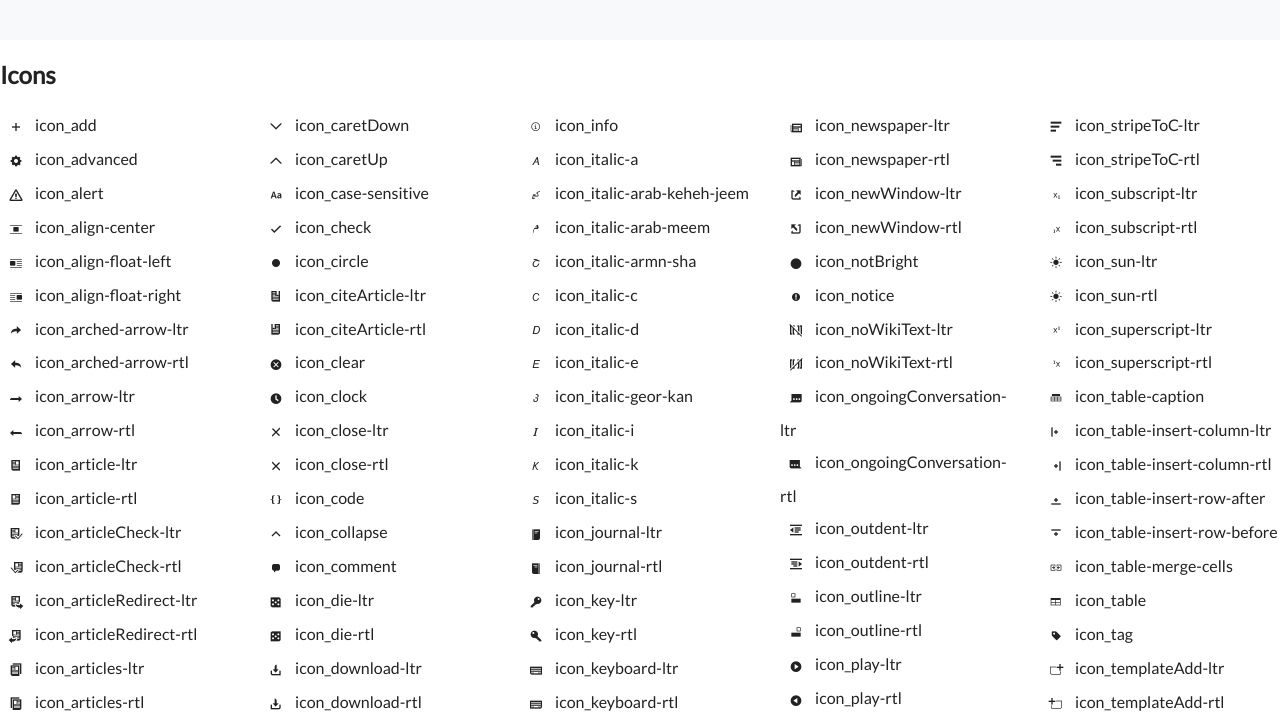
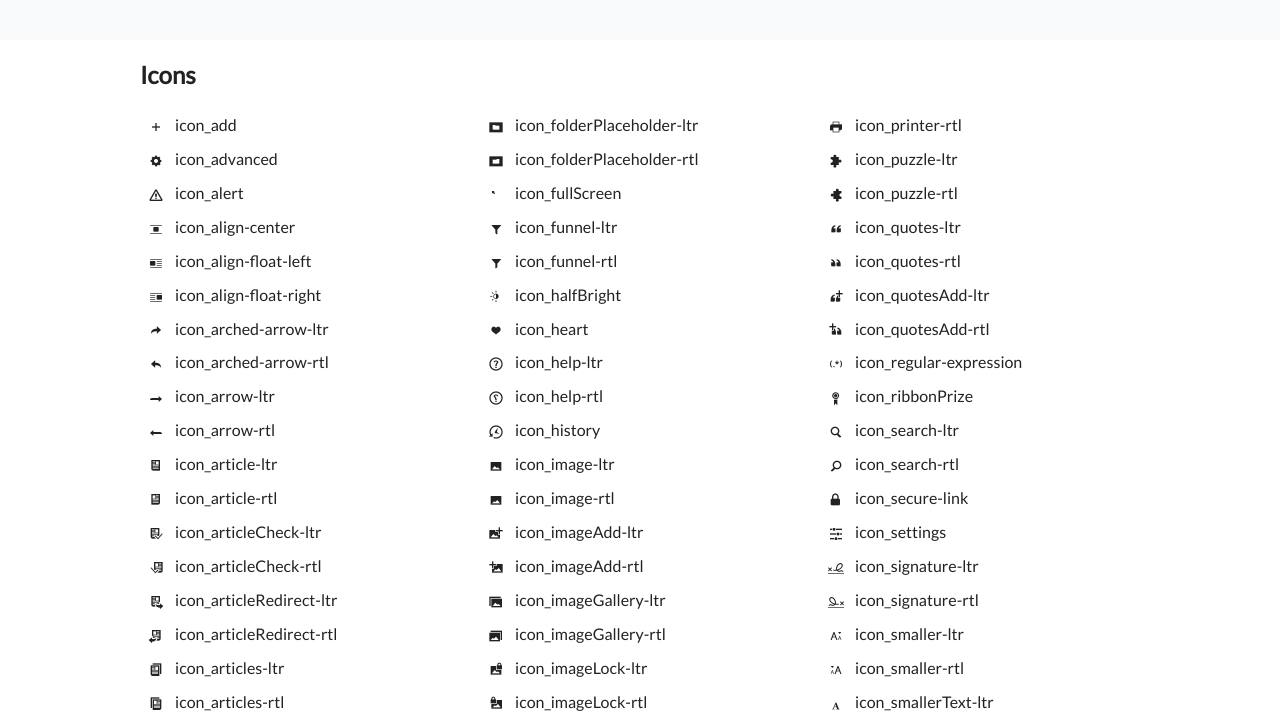
Before and after one commit to prtksxna/ooui-icons-webfont, a website: page index.html in a window 1280 px wide. Shown: the part 650-1374 px from the top of the page. Drawn offline with nearby package versions, Linux system fonts and the light colour scheme.

Commit message:
Fix alignment for icons section

```diff
--- a/index.html
+++ b/index.html
@@ -40,15 +40,16 @@
 		.usage ol {
 			padding: 0;
 		}
+		.icons_container,
 		.usage div {
 			width: 1000px;
 			margin: 0 auto;
 		}
 		.icons {
 			margin-bottom:40px;
-			-webkit-column-count:5;
-			   -moz-column-count:5;
-			        column-count:5;
+			-webkit-column-count:3;
+			   -moz-column-count:3;
+			        column-count:3;
 			-webkit-column-gap:20px;
 			   -moz-column-gap:20px;
 			        column-gap:20px;
```
Also changed, not shown: templates/demo.html (+4 -3 lines), wikimedia-icons.ttf, wikimedia-icons.woff, 1 other file.
